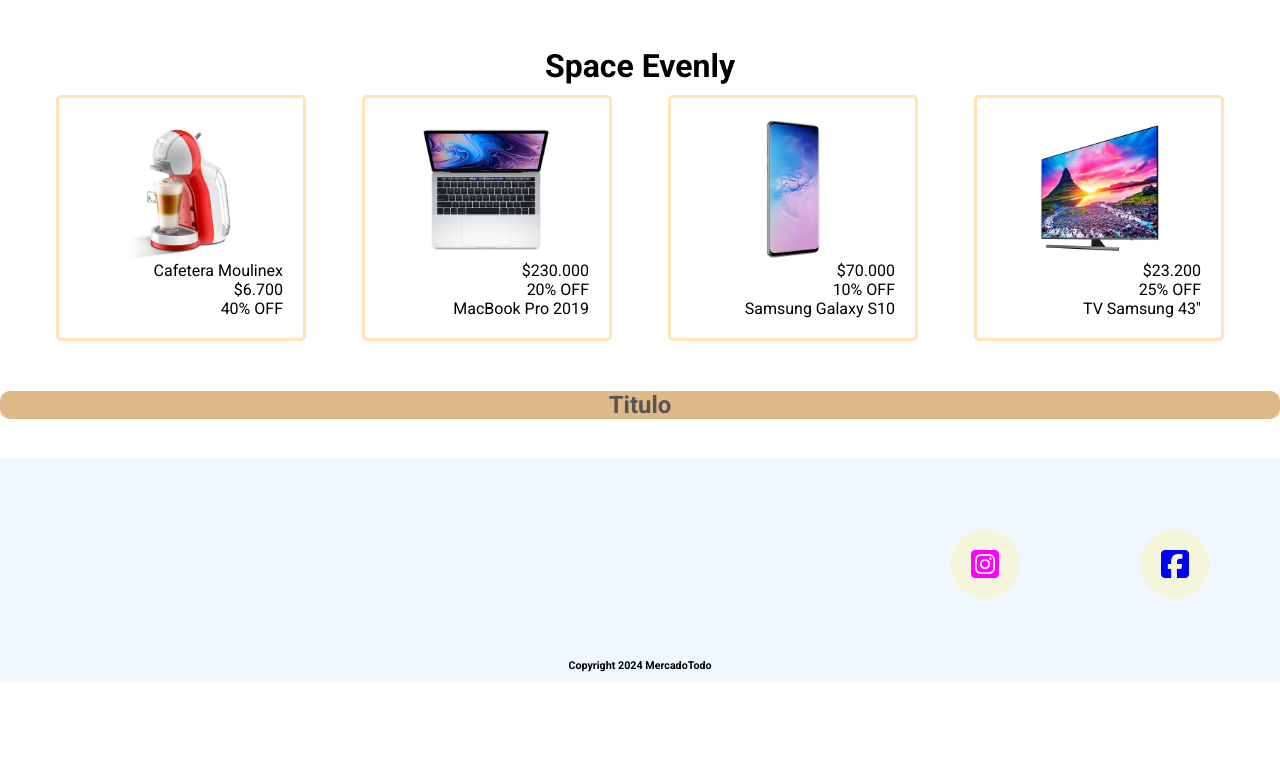
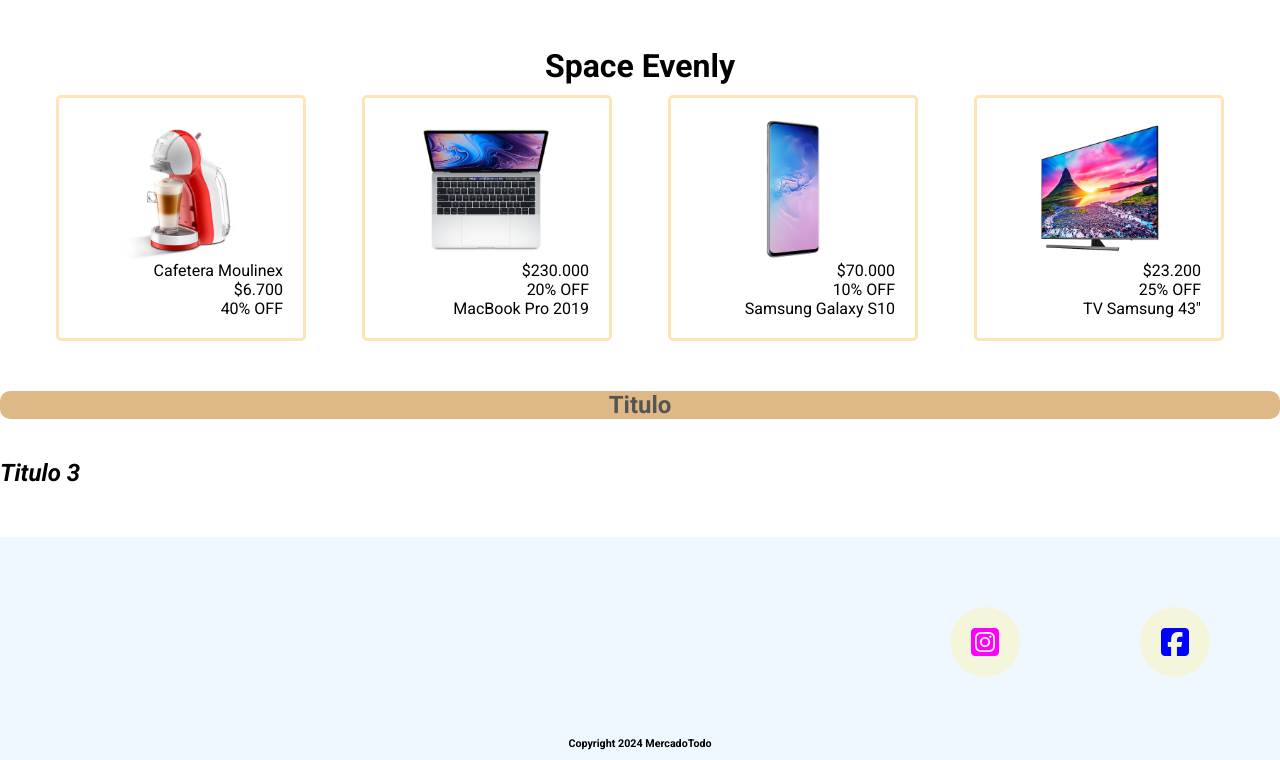
Before and after one commit to MiguelRoguez/mercadoTodo-prueba, a plain HTML site: page mercadoTodo/index.html in a window 1280 px wide. Shown: the part 1608-2368 px from the top of the page. Before the commit the page ends 2290 px from the top, so only its background shows below. Drawn offline with Linux system fonts and the light colour scheme.

Commit message:
creacion de un h3

```diff
--- a/mercadoTodo/index.html
+++ b/mercadoTodo/index.html
@@ -276,6 +276,9 @@
       <section>
         <h2>Titulo</h2>
       </section>
+      <section>
+        <h3>Titulo 3</h3>
+      </section>
     </main>
     <!-- pie de pagina -->
     <footer>
```
